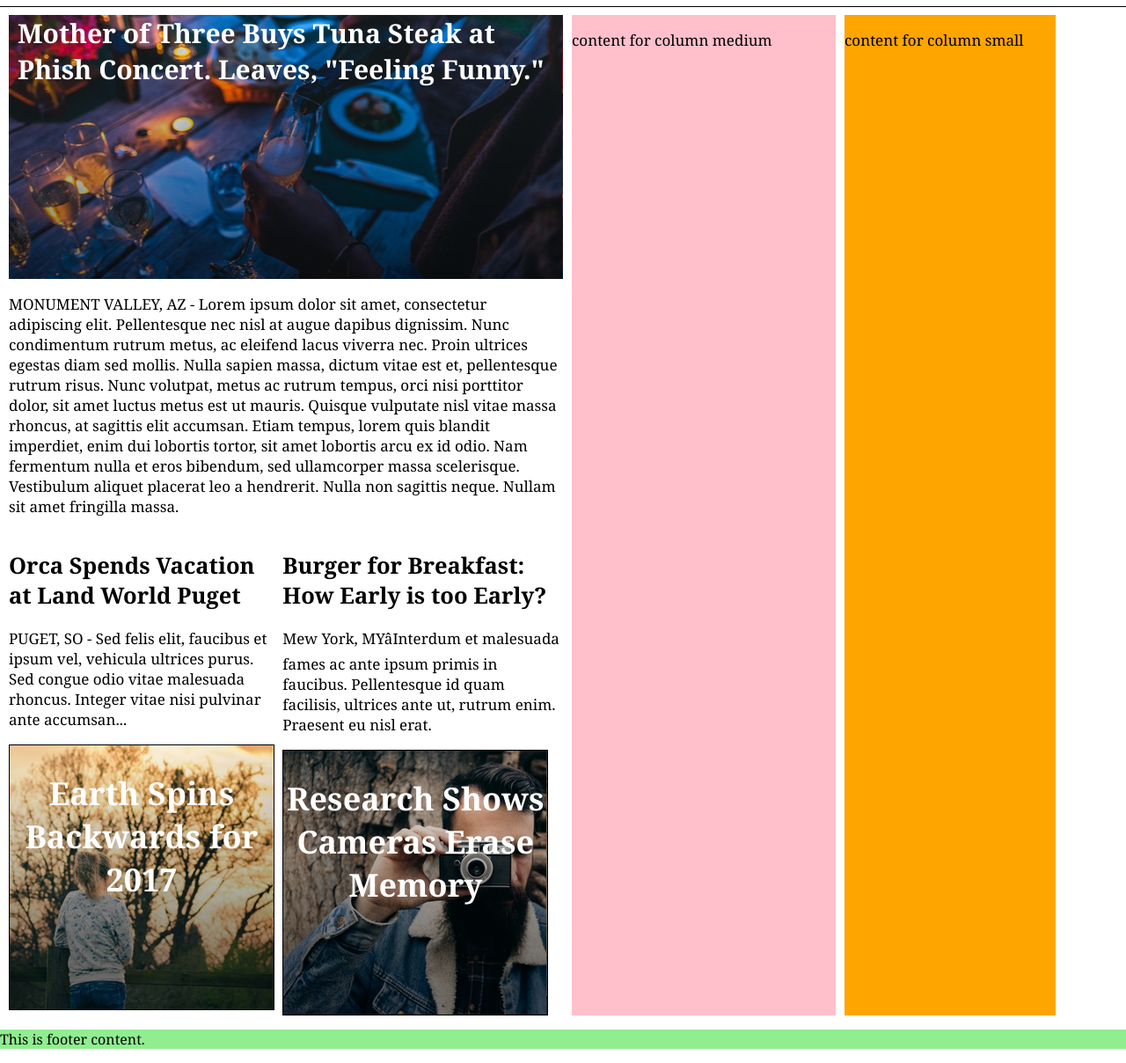
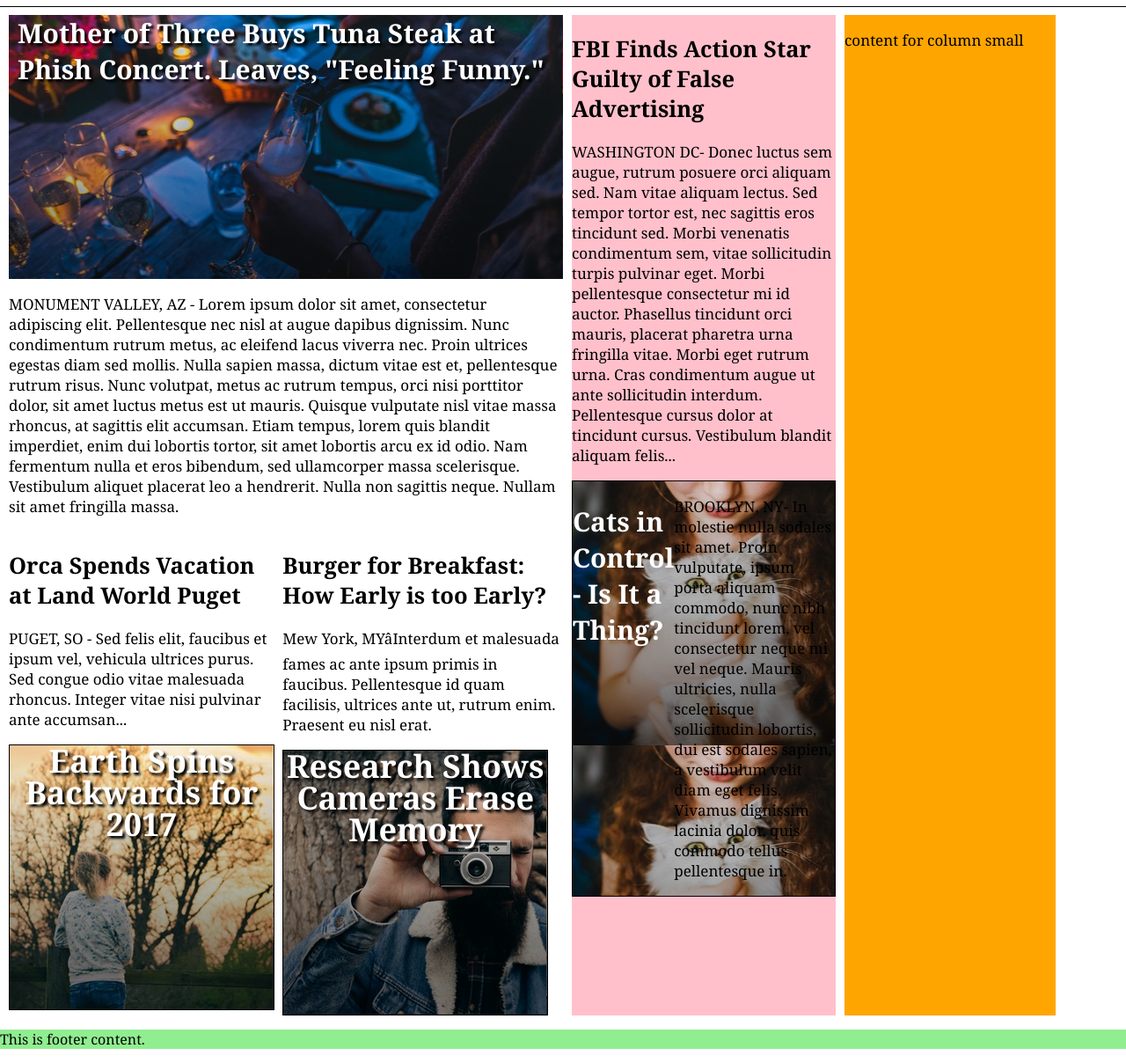
Before and after one commit to thomruns/MyTimes_Site, a plain HTML site: page index.html in a window 1280 px wide. Shown: the part 73-1281 px from the top of the page at 88% size. Drawn offline with Linux system fonts and the light colour scheme.

Commit message:
Work on column 2.

```diff
--- a/index.html
+++ b/index.html
@@ -51,7 +51,14 @@
         </div>
       </div>
       <div class="column medium">
-        <p>content for column medium</p>
+        <div class="story">
+          <h2>FBI Finds Action Star Guilty of False Advertising</h2>
+            <p>WASHINGTON DC- Donec luctus sem augue, rutrum posuere orci aliquam sed. Nam vitae aliquam lectus. Sed tempor tortor est, nec sagittis eros tincidunt sed. Morbi venenatis condimentum sem, vitae sollicitudin turpis pulvinar eget. Morbi pellentesque consectetur mi id auctor. Phasellus tincidunt orci mauris, placerat pharetra urna fringilla vitae. Morbi eget rutrum urna. Cras condimentum augue ut ante sollicitudin interdum. Pellentesque cursus dolor at tincidunt cursus. Vestibulum blandit aliquam felis...</p>
+        </div>
+        <div class="med_div_02">
+          <h2>Cats in Control - Is It a Thing?</h2>
+          <p>BROOKLYN, NY- In molestie nulla sodales sit amet. Proin vulputate, ipsum porta aliquam commodo, nunc nibh tincidunt lorem, vel consectetur neque mi vel neque. Mauris ultricies, nulla scelerisque sollicitudin lobortis, dui est sodales sapien, a vestibulum velit diam eget felis. Vivamus dignissim lacinia dolor, quis commodo tellus pellentesque in.</p>
+        </div>
       </div>
       <div class="column small">
         <p>content for column small</p>
--- a/style.css
+++ b/style.css
@@ -52,22 +52,17 @@ body {
   color: #000;
   margin: 0 5px;
   padding-top: 90px;
-  /*background-color: lightgreen;*/
 }
 
 .column {
   display: flex;
   margin: 0 5px;
-  /*border: 1px solid black; */
   flex-wrap: wrap;
 }
 
 .column.large {
   width: 630px;
-  /*background: yellow;*/
   margin: 0 5px;
-  /*border: 1px solid black; /* Ultimately eliminate this border */*/
-  /*display: block;*/
 }
 
 .column.medium {
@@ -87,11 +82,8 @@ body {
 .leadstory {
   background-image: url("resources/images/phish.png");
   display: flex;
-
   color: white;
-  /*border: 1px solid black;*/
   height: 300px;
-  /*align-items: flex-start;*/
 }
 
 .leadstory h1 {
@@ -99,29 +91,13 @@ body {
   font-size: 30px;
   padding: 0 10px;
   margin-top: 0px;
-}
-.narrative p {
-
-}
-
-.headline p{
-  color: green;
-  font-size: 30px;
-  /*font-weight: bold;*/
-
-  /*display: block;*/
-  /*justify-content: center;*/
-  /*padding: 75px 10px;;*/
+  text-shadow: 3px 3px 3px #000;
 }
 
 .stories {
-  /*border: 1px solid black;*/
   display: flex;
   width: 100%;
-  /*flex-wrap: wrap;*/
-  /*background-color: lightgray;*/
 }
-
 
 .st_01_img {
   background-image: url("resources/images/fall.png");
@@ -138,7 +114,10 @@ body {
 
 .st_01_img h2 {
   font-size: 1.2em;
+  line-height: 1em;
   text-align: center;
+  margin: 0;
+  text-shadow: 3px 3px 3px #000;
 }
 
 .st_02_img {
@@ -155,23 +134,27 @@ body {
 
 .st_02_img h2 {
   font-size: 1.2em;
+  line-height: 1em;
   text-align: center;
+  margin: 0;
+  text-shadow: 3px 3px 3px #000;
 }
 
-.narrative {
-  /*width: 50%;*/
-}
 
 
 /* Medium Column Styles */
 .med_div_02 {
   background-image: url("resources/images/cat.png");
+  display: flex;
+  border: 1px solid black;
+  display: flex;
+}
+
+.med_div_02 h2 {
   font-family: Georgia;
   font-weight: bold;
   font-size: 30px;
   color: white;
-  display: flex;
-  border: 1px solid black;
 }
 
 /* Small Column Styles */
```
